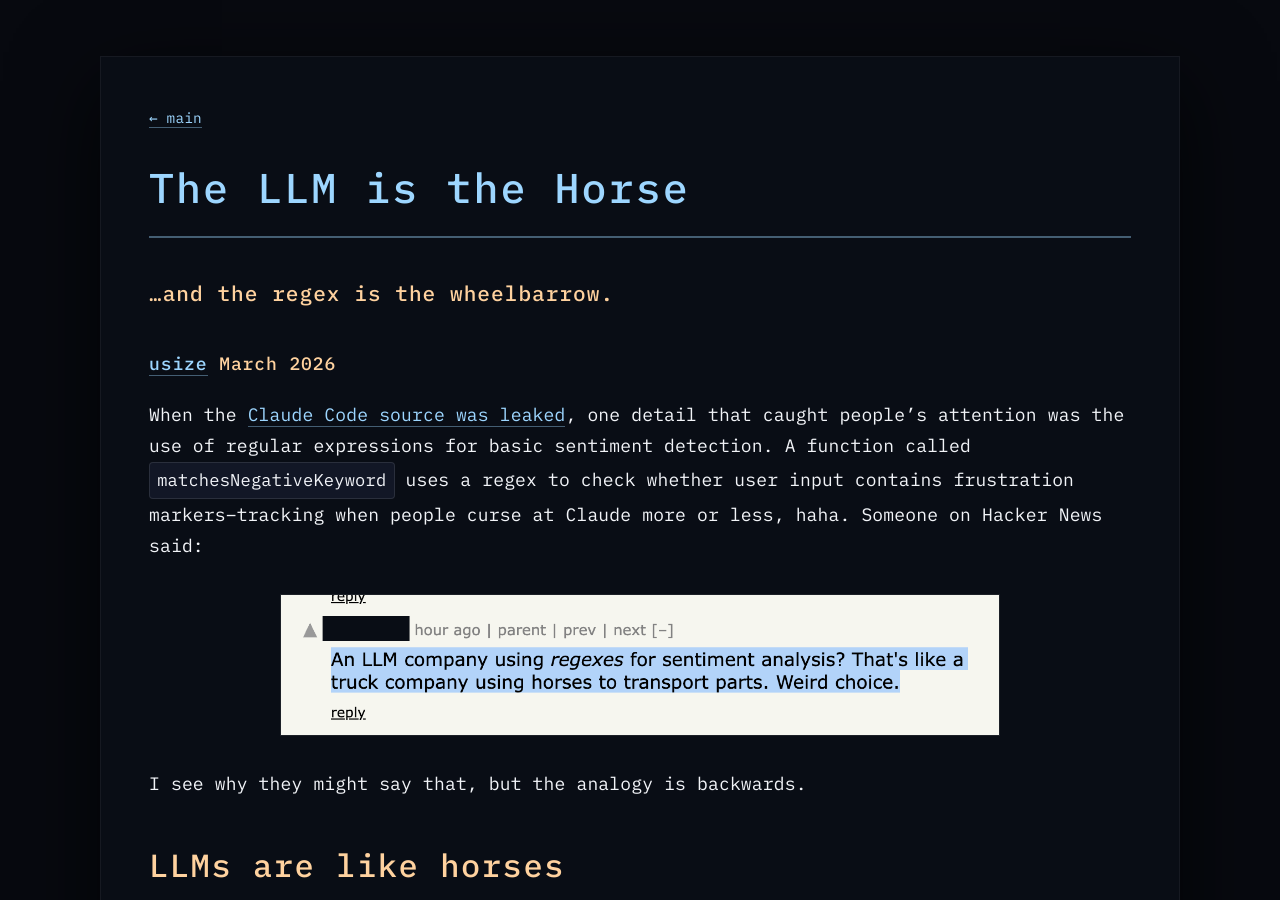
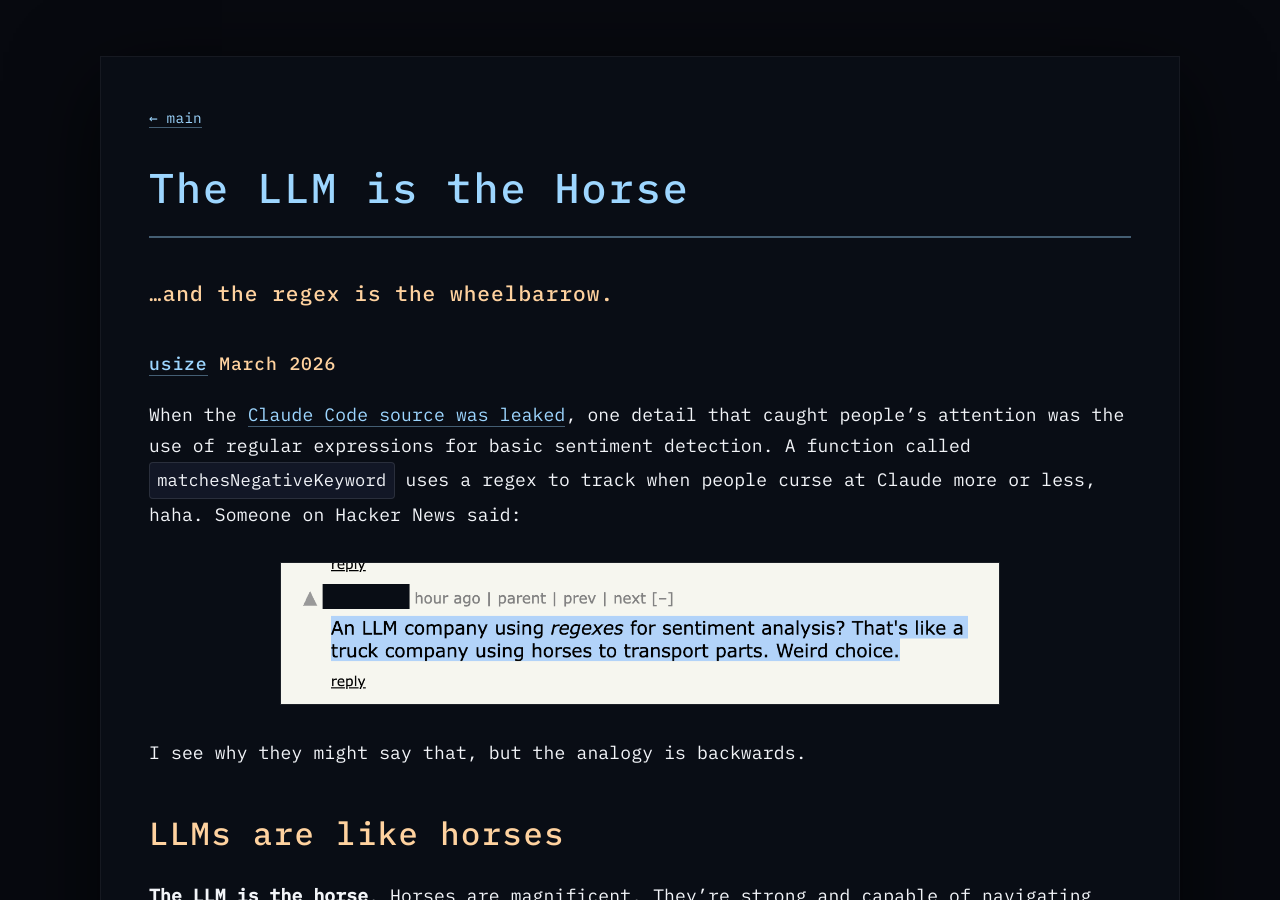
Before and after one commit to usize/blog, a Jekyll site: the page built from 2026/march/the-llm-is-the-horse.md, in a window 1280 px wide and 900 px high. Built offline with Jekyll 4.4.1, drawn with Linux system fonts in a browser that asks for light colours.

Commit message:
Fix wording; add Makefile to serve.

```diff
--- a/2026/march/the-llm-is-the-horse.md
+++ b/2026/march/the-llm-is-the-horse.md
@@ -8,7 +8,7 @@
 
 #### [usize](https://github.com/usize) March 2026
 
-When the [Claude Code source was leaked](https://github.com/chatgptprojects/claude-code/blob/642c7f944bbe5f7e57c05d756ab7fa7c9c5035cc/src/utils/userPromptKeywords.ts#L8), one detail that caught people's attention was the use of regular expressions for basic sentiment detection. A function called `matchesNegativeKeyword` uses a regex to check whether user input contains frustration markers--tracking when people curse at Claude more or less, haha. Someone on Hacker News said:
+When the [Claude Code source was leaked](https://github.com/chatgptprojects/claude-code/blob/642c7f944bbe5f7e57c05d756ab7fa7c9c5035cc/src/utils/userPromptKeywords.ts#L8), one detail that caught people's attention was the use of regular expressions for basic sentiment detection. A function called `matchesNegativeKeyword` uses a regex to track when people curse at Claude more or less, haha. Someone on Hacker News said:
 
 <img src="regex.png" alt="HN comment: An LLM company using regexes for sentiment analysis? That's like a truck company using horses to transport parts. Weird choice." style="max-width: 720px; width: 100%;">
 
```
Also changed, not shown: Gemfile.lock, 6 other files.
